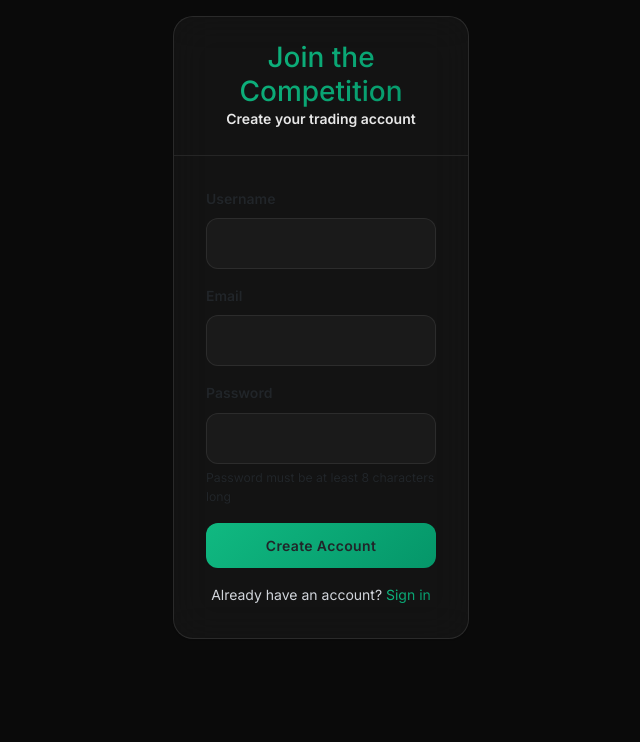
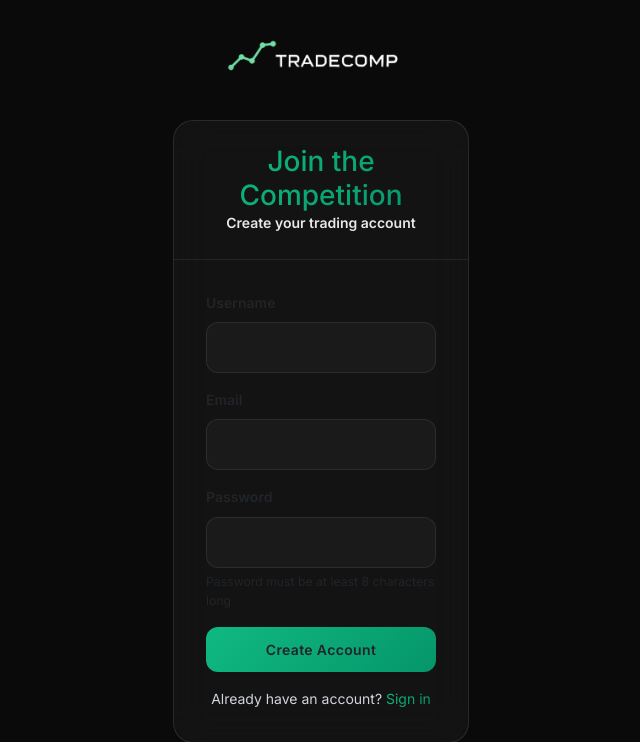
Before and after one commit to Tradersimpulse/tradecomp, a Flask app: page /signup in a window 1280 px wide. Shown: the top 742 px of the page, without its empty margins (459-1099 px from the left). Run offline with Flask 3, Linux system fonts and the light colour scheme.

Commit message:
Update signup.html

```diff
--- a/templates/signup.html
+++ b/templates/signup.html
@@ -5,6 +5,11 @@
 {% block content %}
 <div class="row justify-content-center">
     <div class="col-md-6 col-lg-4">
+        <!-- Logo Section -->
+        <div class="text-center mb-4">
+            <img src="{{ url_for('static', filename='img/logo.png') }}" alt="TradeComp" style="height: 80px; width: auto;">
+        </div>
+
         <div class="card">
             <div class="card-header text-center">
                 <h3 class="text-gradient-primary mb-0">Join the Competition</h3>
```
